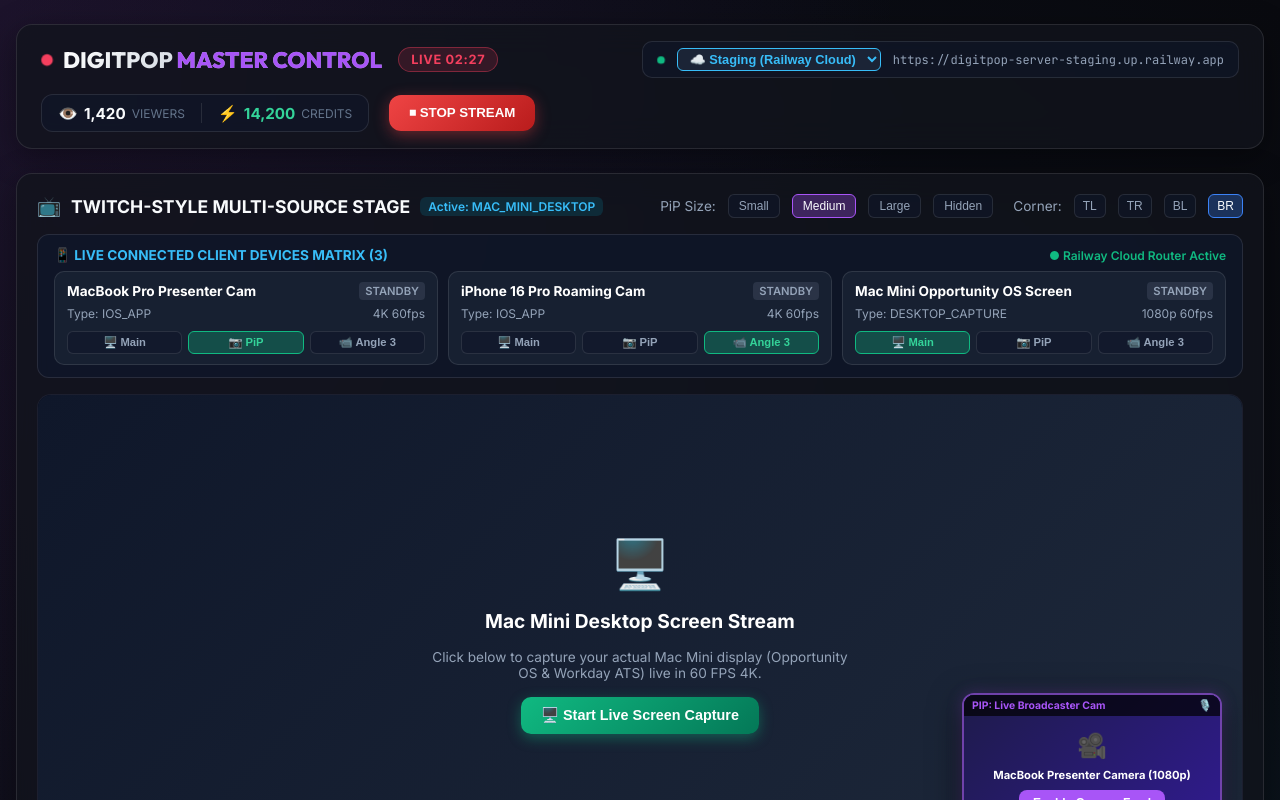
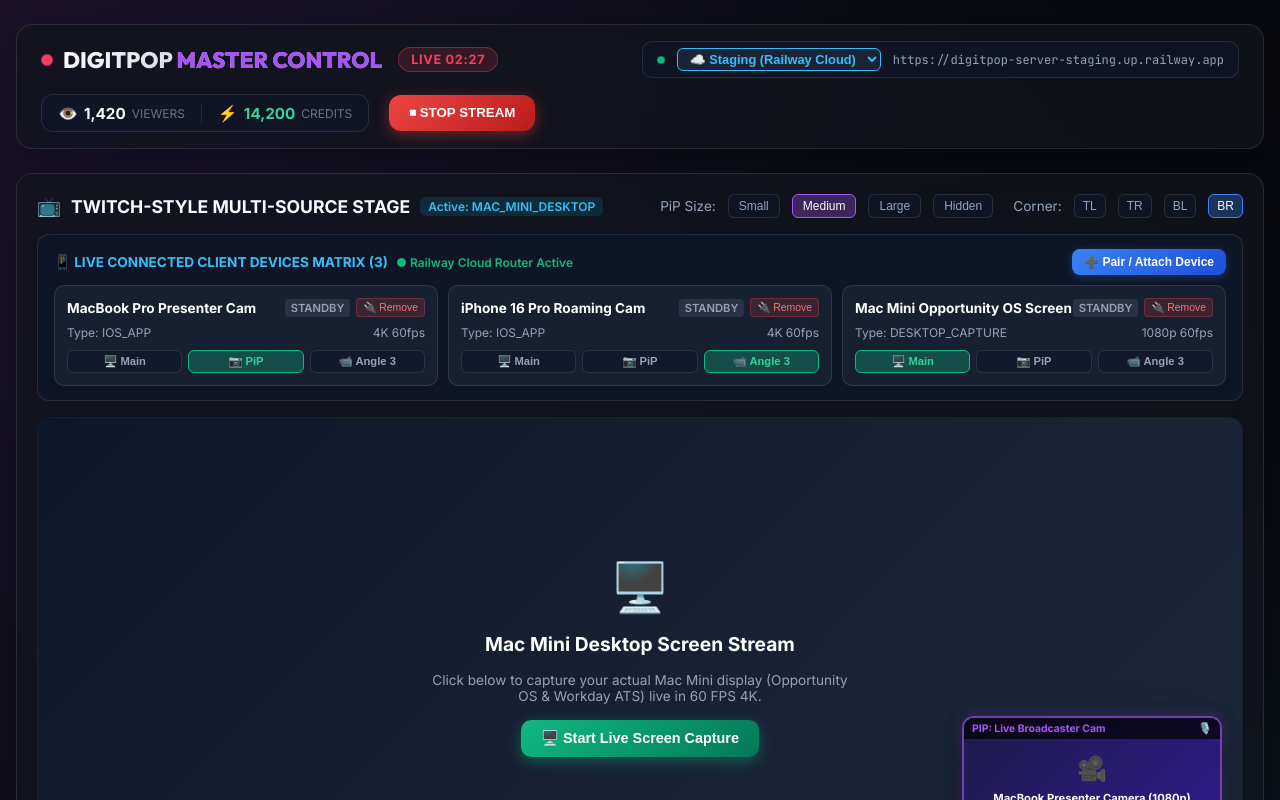
Before and after one commit to BoggsSystems/DigitPopMasterControl, a React (Vite) app: page / in a window 1280 px wide. Shown: the top 800 px of the page. Built offline with nearby package versions, Linux system fonts and the light colour scheme; no server answers.

Commit message:
Implement dynamic device attaching/removing UI modal, real-time status pills, and Railway API integration in Master Control

```diff
--- a/src/components/TwitchStage.jsx
+++ b/src/components/TwitchStage.jsx
@@ -135,6 +135,8 @@
   const [pipPosition, setPipPosition] = useState('bottom-right');
   const [pipSize, setPipSize] = useState('medium');
   const [isMuted, setIsMuted] = useState(false);
+  const [isPairModalOpen, setIsPairModalOpen] = useState(false);
+
   const defaultDevices = [
     { deviceId: 'dev_macbook_01', deviceName: 'MacBook Pro Presenter Cam', deviceType: 'IOS_APP', status: 'STANDBY', resolution: '4K 60fps', role: 'PIP_FACE' },
     { deviceId: 'dev_iphone_02', deviceName: 'iPhone 16 Pro Roaming Cam', deviceType: 'IOS_APP', status: 'STANDBY', resolution: '4K 60fps', role: 'ANGLE_3' },
@@ -152,14 +154,31 @@
         const onlineDeviceIds = new Set(serverDevices.map(d => d.deviceId));
         const hasMacBookServer = serverDevices.some(sd => sd.deviceName && sd.deviceName.toLowerCase().includes('macbook'));
 
-        setConnectedDevices(defaultDevices.map(d => {
+        setConnectedDevices(prevDevices => {
+          // Merge custom attached devices with default devices
+          const combined = [...prevDevices];
+          serverDevices.forEach(sd => {
+            if (!combined.some(cd => cd.deviceId === sd.deviceId)) {
+              combined.push({
+                deviceId: sd.deviceId,
+                deviceName: sd.deviceName || 'Client Device',
+                deviceType: sd.deviceType || 'IOS_APP',
+                status: 'ONLINE',
+                resolution: sd.resolution || '4K 60fps',
+                role: 'PIP_FACE'
+              });
+            }
+          });
+
+          return combined.map(d => {
             const isMacBook = d.deviceId === 'dev_macbook_01';
             const isOnline = onlineDeviceIds.has(d.deviceId) || (isMacBook && hasMacBookServer);
             return {
               ...d,
-            status: isOnline ? 'ONLINE' : 'STANDBY'
+              status: isOnline ? 'ONLINE' : d.status === 'ONLINE' && onlineDeviceIds.has(d.deviceId) ? 'ONLINE' : 'STANDBY'
             };
-        }));
+          });
+        });
       } catch (err) {
         // Fallback
       }
@@ -172,13 +191,52 @@
   const assignDeviceRole = async (deviceId, newRole) => {
     setConnectedDevices(prev => prev.map(d => d.deviceId === deviceId ? { ...d, role: newRole } : d));
     try {
-      await fetch('https://digitpop-server-staging.up.railway.app/api/stream/session/a95eae04-e911-4ab3-8a78-c1d876b4ac58/route-source', {
+      await fetch('https://digitpop-server-staging.up.railway.app/api/stream/session/45f65b49-79ef-48c6-a2e3-9c9655a4f569/route-source', {
         method: 'POST',
         headers: { 'Content-Type': 'application/json' },
         body: JSON.stringify({ deviceId, assignedRole: newRole })
       });
     } catch (err) {
       console.warn('Role assignment notice:', err);
+    }
+  };
+
+  const handleAttachDevicePreset = async (name, type, resText) => {
+    const newId = `dev_${Date.now().toString().slice(-6)}`;
+    const newDevice = {
+      deviceId: newId,
+      deviceName: name,
+      deviceType: type,
+      status: 'ONLINE',
+      resolution: resText,
+      role: 'ANGLE_3'
+    };
+
+    setConnectedDevices(prev => [...prev, newDevice]);
+    setIsPairModalOpen(false);
+
+    try {
+      await fetch('https://digitpop-server-staging.up.railway.app/api/stream/session/45f65b49-79ef-48c6-a2e3-9c9655a4f569/attach-device', {
+        method: 'POST',
+        headers: { 'Content-Type': 'application/json' },
+        body: JSON.stringify(newDevice)
+      });
+    } catch (err) {
+      console.warn('Attach device notice:', err);
+    }
+  };
+
+  const handleDetachDevice = async (deviceId) => {
+    setConnectedDevices(prev => prev.filter(d => d.deviceId !== deviceId));
+
+    try {
+      await fetch('https://digitpop-server-staging.up.railway.app/api/stream/session/45f65b49-79ef-48c6-a2e3-9c9655a4f569/detach-device', {
+        method: 'POST',
+        headers: { 'Content-Type': 'application/json' },
+        body: JSON.stringify({ deviceId })
+      });
+    } catch (err) {
+      console.warn('Detach device notice:', err);
     }
   };
 
@@ -262,17 +320,43 @@
       </div>
 
       {/* Connected Devices Source Matrix Bar */}
-      <div style={{ background: 'rgba(15, 23, 42, 0.8)', padding: '12px 16px', borderRadius: '12px', border: '1px solid var(--border-glass)', display: 'flex', flexDirection: 'column', gap: '8px' }}>
+      <div style={{ background: 'rgba(15, 23, 42, 0.8)', padding: '14px 16px', borderRadius: '12px', border: '1px solid var(--border-glass)', display: 'flex', flexDirection: 'column', gap: '10px' }}>
         <div style={{ display: 'flex', alignItems: 'center', justifyContent: 'space-between' }}>
+          <div style={{ display: 'flex', alignItems: 'center', gap: '8px' }}>
             <span style={{ fontSize: '0.85rem', fontWeight: 700, color: '#38bdf8' }}>📱 LIVE CONNECTED CLIENT DEVICES MATRIX ({connectedDevices.length})</span>
             <span style={{ fontSize: '0.75rem', color: '#10b981', fontWeight: 600 }}>● Railway Cloud Router Active</span>
           </div>
 
-        <div style={{ display: 'grid', gridTemplateColumns: 'repeat(auto-fit, minmax(280px, 1fr))', gap: '10px' }}>
+          <button
+            onClick={() => setIsPairModalOpen(true)}
+            style={{
+              background: 'linear-gradient(135deg, #3b82f6, #1d4ed8)',
+              border: 'none',
+              color: '#fff',
+              padding: '6px 12px',
+              borderRadius: '8px',
+              fontWeight: 700,
+              fontSize: '0.75rem',
+              cursor: 'pointer',
+              boxShadow: '0 2px 10px rgba(59, 130, 246, 0.3)',
+              display: 'flex',
+              alignItems: 'center',
+              gap: '4px'
+            }}
+          >
+            ➕ Pair / Attach Device
+          </button>
+        </div>
+
+        <div style={{ display: 'grid', gridTemplateColumns: 'repeat(auto-fit, minmax(290px, 1fr))', gap: '10px' }}>
           {connectedDevices.map(dev => (
-            <div key={dev.deviceId} style={{ background: 'rgba(30, 41, 59, 0.6)', padding: '10px 12px', borderRadius: '10px', border: '1px solid var(--border-glass)', display: 'flex', flexDirection: 'column', gap: '6px' }}>
+            <div key={dev.deviceId} style={{ background: 'rgba(30, 41, 59, 0.6)', padding: '12px', borderRadius: '10px', border: dev.status === 'ONLINE' ? '1px solid rgba(16, 185, 129, 0.4)' : '1px solid var(--border-glass)', display: 'flex', flexDirection: 'column', gap: '8px' }}>
               <div style={{ display: 'flex', alignItems: 'center', justifyContent: 'space-between' }}>
+                <div style={{ display: 'flex', alignItems: 'center', gap: '6px' }}>
                   <span style={{ fontWeight: 700, fontSize: '0.85rem', color: '#fff' }}>{dev.deviceName}</span>
+                  {dev.status === 'ONLINE' && <span style={{ width: '6px', height: '6px', borderRadius: '50%', background: '#10b981', boxShadow: '0 0 6px #10b981' }} />}
+                </div>
+                <div style={{ display: 'flex', alignItems: 'center', gap: '6px' }}>
                   <span style={{
                     background: dev.status === 'ONLINE' ? 'rgba(16, 185, 129, 0.2)' : 'rgba(148, 163, 184, 0.15)',
                     color: dev.status === 'ONLINE' ? '#34d399' : '#94a3b8',
@@ -283,12 +367,23 @@
                   }}>
                     {dev.status || 'STANDBY'}
                   </span>
+
+                  <button
+                    onClick={() => handleDetachDevice(dev.deviceId)}
+                    title="Disconnect / Remove Device"
+                    style={{ background: 'rgba(239, 68, 68, 0.15)', border: '1px solid rgba(239, 68, 68, 0.3)', color: '#f87171', borderRadius: '4px', padding: '2px 6px', cursor: 'pointer', fontSize: '0.65rem' }}
+                  >
+                    🔌 Remove
+                  </button>
                 </div>
+              </div>
+
               <div style={{ display: 'flex', alignItems: 'center', justifyContent: 'space-between', fontSize: '0.75rem', color: '#94a3b8' }}>
                 <span>Type: {dev.deviceType}</span>
                 <span>{dev.resolution}</span>
               </div>
-              <div style={{ display: 'flex', gap: '6px', marginTop: '4px' }}>
+
+              <div style={{ display: 'flex', gap: '6px', marginTop: '2px' }}>
                 {['MAIN_SCREEN', 'PIP_FACE', 'ANGLE_3'].map(role => (
                   <button
                     key={role}
@@ -409,6 +504,48 @@
           </button>
         </div>
       </div>
+
+      {/* Pair / Attach Device Modal */}
+      {isPairModalOpen && (
+        <div style={{ position: 'fixed', inset: 0, background: 'rgba(0, 0, 0, 0.75)', backdropFilter: 'blur(8px)', zIndex: 99, display: 'flex', alignItems: 'center', justifyContent: 'center', padding: '20px' }}>
+          <div style={{ background: '#0f172a', border: '1px solid rgba(168, 85, 247, 0.4)', borderRadius: '16px', padding: '24px', maxWidth: '460px', width: '100%', display: 'flex', flexDirection: 'column', gap: '16px', boxShadow: '0 20px 50px rgba(0,0,0,0.8)' }}>
+            <div style={{ display: 'flex', justifyContent: 'space-between', alignItems: 'center' }}>
+              <h3 style={{ fontSize: '1.1rem', fontWeight: 700, color: '#fff' }}>📱 Pair New Client Broadcaster Device</h3>
+              <button onClick={() => setIsPairModalOpen(false)} style={{ background: 'none', border: 'none', color: '#94a3b8', fontSize: '1.2rem', cursor: 'pointer' }}>✕</button>
+            </div>
+
+            <p style={{ color: '#cbd5e1', fontSize: '0.85rem', lineHeight: 1.5 }}>
+              Scan the session pairing QR code or tap a quick preset below to attach a new broadcasting client to the live Railway Cloud router:
+            </p>
+
+            <div style={{ display: 'flex', flexDirection: 'column', gap: '10px' }}>
+              <button
+                onClick={() => handleAttachDevicePreset('iPhone 16 Pro Roaming Cam', 'IOS_APP', '4K 60fps')}
+                style={{ background: 'rgba(30, 41, 59, 0.8)', border: '1px solid #10b981', color: '#fff', padding: '12px', borderRadius: '10px', fontWeight: 600, fontSize: '0.85rem', cursor: 'pointer', textAlign: 'left', display: 'flex', justifyContent: 'space-between', alignItems: 'center' }}
+              >
+                <span>📱 Attach iPhone 16 Pro (4K 60fps)</span>
+                <span style={{ color: '#34d399', fontSize: '0.75rem' }}>+ Attach</span>
+              </button>
+
+              <button
+                onClick={() => handleAttachDevicePreset('iPad Pro Studio Cam', 'IOS_APP', '1080p 60fps')}
+                style={{ background: 'rgba(30, 41, 59, 0.8)', border: '1px solid #a855f7', color: '#fff', padding: '12px', borderRadius: '10px', fontWeight: 600, fontSize: '0.85rem', cursor: 'pointer', textAlign: 'left', display: 'flex', justifyContent: 'space-between', alignItems: 'center' }}
+              >
+                <span>📱 Attach iPad Pro Studio (1080p)</span>
+                <span style={{ color: '#c084fc', fontSize: '0.75rem' }}>+ Attach</span>
+              </button>
+
+              <button
+                onClick={() => handleAttachDevicePreset('Sony Alpha A7IV Studio Rig', 'HDMI_CAPTURE', '4K 60fps')}
+                style={{ background: 'rgba(30, 41, 59, 0.8)', border: '1px solid #38bdf8', color: '#fff', padding: '12px', borderRadius: '10px', fontWeight: 600, fontSize: '0.85rem', cursor: 'pointer', textAlign: 'left', display: 'flex', justifyContent: 'space-between', alignItems: 'center' }}
+              >
+                <span>📷 Attach Sony Alpha A7IV Rig (4K)</span>
+                <span style={{ color: '#38bdf8', fontSize: '0.75rem' }}>+ Attach</span>
+              </button>
+            </div>
+          </div>
+        </div>
+      )}
     </div>
   );
 }
```
Lines whose indentation alone changed are shown as unchanged.
